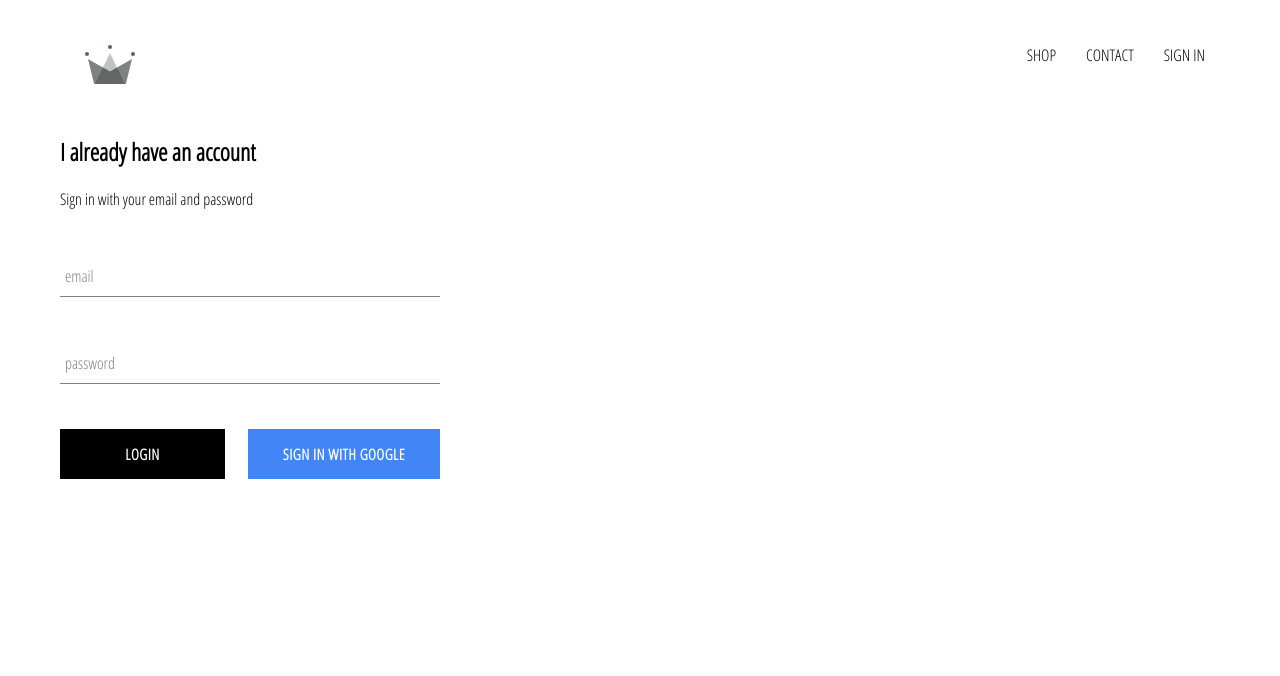
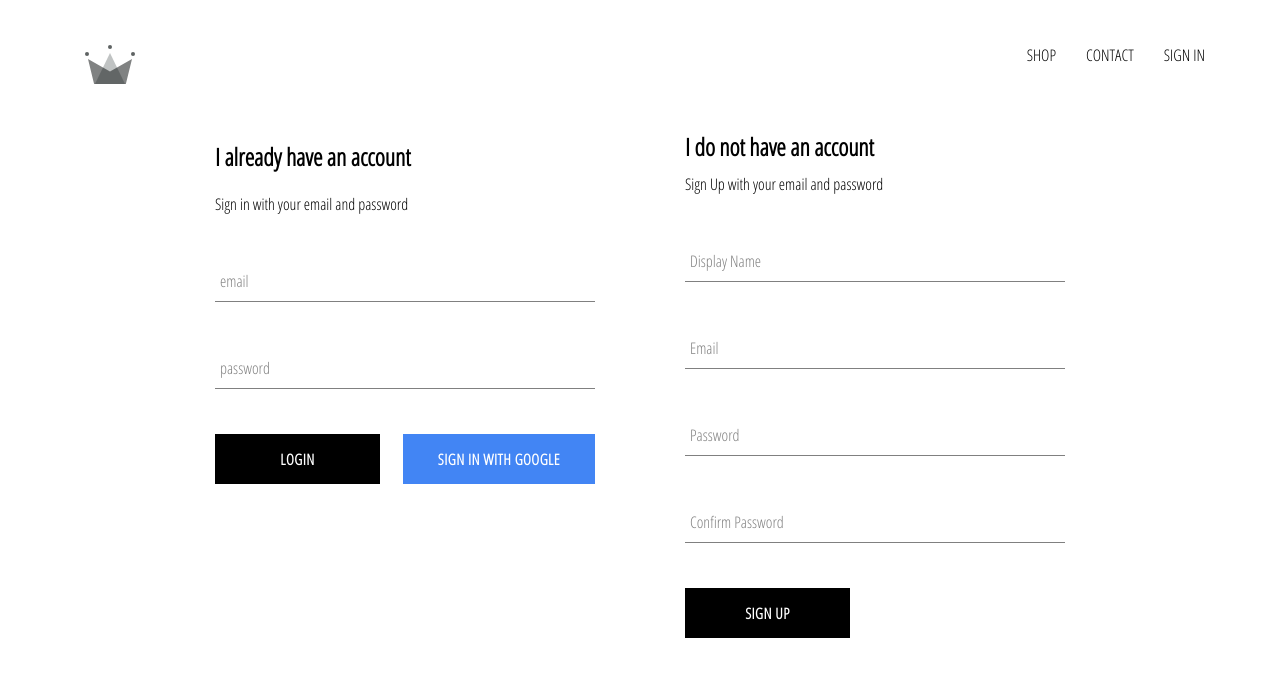
Before and after one commit to abhishekkrdev/clothing-ecommerce, a React (Create React App) app: page /signin in a window 1280 px wide. Shown: the top 676 px of the page. Built offline with nearby package versions, Linux system fonts and the light colour scheme; no server answers.

Commit message:
implemented firebase utils, included ability to store authenticated users into our firestore

```diff
--- a/src/App.js
+++ b/src/App.js
@@ -6,7 +6,7 @@ import HomePage from "./pages/homepage/homepage.component";
 import ShopPage from "./pages/shop/shop.component";
 import SignInAndSignUpPage from "./pages/sign-in-and-sign-up/sign-in-and-sign-up.component";
 import Header from "./components/header/header.component";
-import { auth } from "./firebase/firebase.utils";
+import { auth, createUserProfileDocument } from "./firebase/firebase.utils";
 
 class App extends Component {
   constructor() {
@@ -19,8 +19,19 @@ class App extends Component {
   unsubscribeFromAuth = null;
 
   componentDidMount() {
-    this.unsubscribeFromAuth = auth.onAuthStateChanged((user) => {
-      this.setState({ currentUser: user });
+    this.unsubscribeFromAuth = auth.onAuthStateChanged(async (userAuth) => {
+      if (userAuth) {
+        const userRef = await createUserProfileDocument(userAuth);
+        userRef.onSnapshot((snapshot) => {
+          this.setState({
+            currentUser: {
+              id: snapshot.id,
+              ...snapshot.data()
+            }
+          });
+        });
+      }
+      this.setState({ currentUser: userAuth });
     });
   }
 
--- /dev/null
+++ b/src/components/sign-up/sign-up.component.jsx
@@ -0,0 +1,92 @@
+import React from "react";
+
+import FormInput from "../form-input/form-input.component";
+import CustomButton from "../custom-button/custom-button.component";
+
+import { auth, createUserProfileDocument } from "../../firebase/firebase.utils";
+import "./sign-up.styles.scss";
+
+class SignUp extends React.Component {
+  constructor() {
+    super();
+    this.state = {
+      displayName: "",
+      email: "",
+      password: "",
+      confirmPassword: ""
+    };
+  }
+
+  handleChange = (event) => {
+    const { name, value } = event.target;
+    this.setState({ [name]: value });
+  };
+
+  handleSubmit = async (e) => {
+    e.preventDefault();
+    const { displayName, email, password, confirmPassword } = this.state;
+    if (password !== confirmPassword) {
+      alert(`Passwords don't match`);
+      return;
+    }
+    try {
+      const { user } = await auth.createUserWithEmailAndPassword(email, password);
+      await createUserProfileDocument(user, { displayName });
+      this.setState({
+        displayName: "",
+        email: "",
+        password: "",
+        confirmPassword: ""
+      });
+    } catch (error) {
+      console.error(error);
+    }
+  };
+
+  render() {
+    const { displayName, email, password, confirmPassword } = this.state;
+    return (
+      <div className="sign-up">
+        <h2 className="title">I do not have an account</h2>
+        <span>Sign Up with your email and password</span>
+        <form onSubmit={this.handleSubmit}>
+          <FormInput
+            type="text"
+            name="displayName"
+            value={displayName}
+            onChange={this.handleChange}
+            label="Display Name"
+            required
+          />
+          <FormInput
+            type="email"
+            name="email"
+            value={email}
+            onChange={this.handleChange}
+            label="Email"
+            required
+          />
+          <FormInput
+            type="password"
+            name="password"
+            value={password}
+            onChange={this.handleChange}
+            label="Password"
+            required
+          />
+          <FormInput
+            type="password"
+            name="confirmPassword"
+            value={confirmPassword}
+            onChange={this.handleChange}
+            label="Confirm Password"
+            required
+          />
+          <CustomButton type="submit">Sign Up</CustomButton>
+        </form>
+      </div>
+    );
+  }
+}
+
+export default SignUp;
--- /dev/null
+++ b/src/components/sign-up/sign-up.styles.scss
@@ -0,0 +1,9 @@
+.sign-up {
+  display: flex;
+  flex-direction: column;
+  width: 380px;
+
+  .title {
+    margin: 10px 0;
+  }
+}
--- a/src/firebase/firebase.utils.js
+++ b/src/firebase/firebase.utils.js
@@ -20,4 +20,28 @@ const provider = new firebase.auth.GoogleAuthProvider();
 provider.setCustomParameters({ prompt: "select_account" });
 export const signInWithGoogle = () => auth.signInWithPopup(provider);
 
+export const createUserProfileDocument = async (userAuth, additionalData) => {
+  if (!userAuth) {
+    return;
+  }
+  const userRef = firestore.doc(`/users/${userAuth.uid}`);
+  const snapShot = await userRef.get();
+
+  if (!snapShot.exists) {
+    const { displayName, email } = userAuth;
+    const createdAt = new Date();
+    try {
+      await userRef.set({
+        displayName,
+        email,
+        createdAt,
+        ...additionalData
+      });
+    } catch (err) {
+      console.log("error creating user", err.message);
+    }
+  }
+  return userRef;
+};
+
 export default firebase;
--- a/src/pages/sign-in-and-sign-up/sign-in-and-sign-up.component.jsx
+++ b/src/pages/sign-in-and-sign-up/sign-in-and-sign-up.component.jsx
@@ -2,11 +2,13 @@ import React from "react";
 import "./sign-in-and-sign-up.styles.scss";
 
 import SignIn from "../../components/sign-in/sign-in.component";
+import SignUp from "../../components/sign-up/sign-up.component";
 
 const SignInAndSignUpPage = () => {
   return (
     <div className="sign-in-and-sign-up">
       <SignIn />
+      <SignUp />
     </div>
   );
 };
--- a/src/pages/sign-in-and-sign-up/sign-in-and-sign-up.styles.scss
+++ b/src/pages/sign-in-and-sign-up/sign-in-and-sign-up.styles.scss
@@ -0,0 +1,6 @@
+.sign-in-and-sign-up {
+  width: 850px;
+  display: flex;
+  justify-content: space-between;
+  margin: 30px auto;
+}
```
Also changed, not shown: 1 other file (tests, documents, lock files or other folders).
